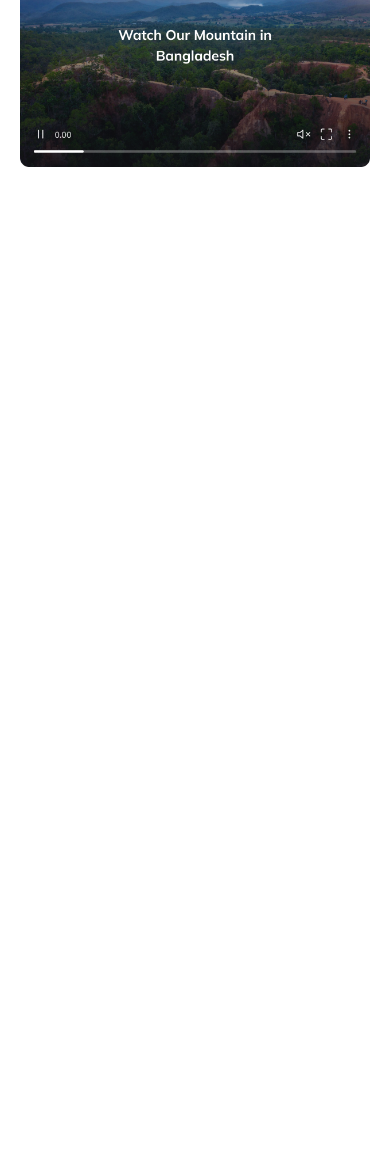
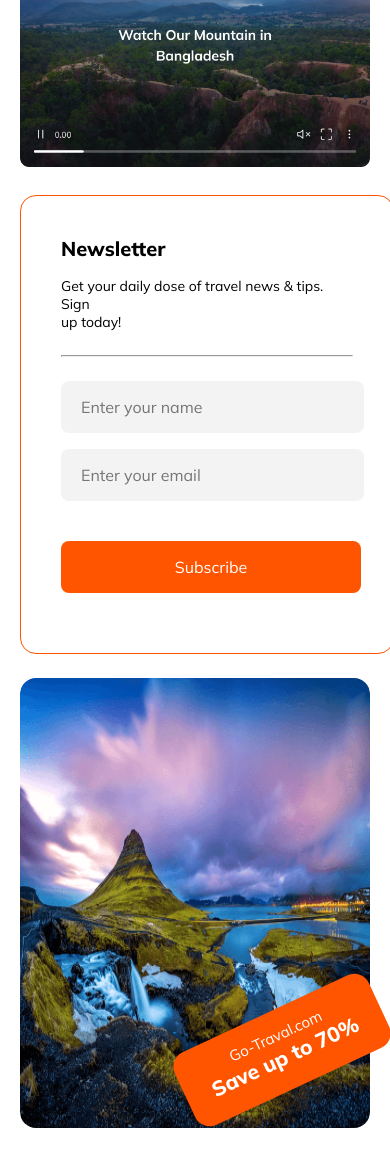
Before and after one commit to tanvirevan/Go-Travel, a plain HTML site: page index.html in a window 390 px wide. Shown: the part 6826-7982 px from the top of the page. Before the commit the page ends 7127 px from the top, so only its background shows below. Drawn offline with Linux system fonts and the light colour scheme.

Commit message:
Done News and Offer

```diff
--- a/index.html
+++ b/index.html
@@ -281,6 +281,33 @@
         </div>
       <!-- End Simple Place -->
 
+      <!--Start News And Offer -->
+        <div class="News-Offer">
+            <div class="Newsletter">
+               <h3 class="News-title">Newsletter</h3>
+               <p class="News-des">
+                  Get your daily dose of travel news & tips. Sign <br> up today!
+               </p>
+               <hr>
+               <form action="">
+                  <input type="text" placeholder="Enter your name"><br>
+                  <input type="text" name="" id="" placeholder="Enter your email"><br>
+                  <button class="Read-btn Subscribe-btn">
+                     Subscribe
+                  </button>
+               </form>
+            </div>
+
+            <div class="Offer">
+               <div class="Offer-info">
+                  <p>Go-Traval.com</p>
+                  <h3>Save up to 70%</h3>
+               </div>
+               <img src="/Resource/Images/Offer.png" alt="">
+            </div>
+        </div>
+      <!-- End News And Offer  -->
+
    </main>
 <!-- End Main -->
 
--- a/styles/travel.css
+++ b/styles/travel.css
@@ -391,7 +391,7 @@ ul li .home
    /* Other some style with popular-tours */
    .Simple-place
       {
-         margin-bottom: 130px;
+         margin-bottom: 100px;
       }
    .Simple-place-pointout li
       {
@@ -399,8 +399,98 @@ ul li .home
          font-weight: 700;
          margin-bottom: 10px;
       }
+   /* Start News and Offer */
+   .News-Offer
+      {
+         display: flex;
+         margin-bottom: 100px;
+         gap: 24px;
+      }
+   .Newsletter
+      {
+         width: 40%;
+         border: 1px solid #FF5400;
+         border-radius: 16px;
+         padding: 40px;
+      }
+   .News-title
+      {
+         font-size: 24px;
+         font-weight: 800;
+         margin-bottom: 16px;
+      }
+   .News-des
+      {
+         font-size: 16px;
+         font-weight: 400;
+         margin-bottom: 24px;
+      }
+   .Newsletter hr
+      {
+         margin-bottom: 24px;
+      }
+   .Offer
+      {
+         width: 60%;
+         border-radius: 16px;
+      }
+   .Offer img
+      {
+         width: 100%;
+         height: 450px;
+         border-radius: 16px;
+      }
+   .Newsletter input
+      {
+         margin-bottom: 16px;
+         border-radius: 8px;
+         width: 97%;
+         height: 20px;
+         background-color: #f3f3f3;
+         border: none;
 
-
+      }
+   .Newsletter input
+      {
+         font-size: 16px;
+         font-weight: 400;
+         color: #1313181f;
+         padding-left: 20px;
+         padding-top: 16px;
+         padding-bottom: 16px;
+      }
+   .Subscribe-btn
+      {
+         margin-top: 8px;
+         width: 100%;
+         height: 52px;
+         padding: 14px 148px;
+      }
+   .Offer-info
+      {
+         position: absolute;
+         background-color: #FF5400;
+         width: 324px;
+         height: 120px;
+         border-radius: 16px;
+         text-align: center;
+         margin-top: 270px;
+         margin-left: 555px;
+         transform: rotate(-25deg);
+      }
+   .Offer-info p
+      {
+         margin-top: 23px;
+         font-size: 24px;
+         font-weight: 400;
+         color: #FFFFFF;
+      }
+   .Offer-info h3
+      {
+         font-size: 32px;
+         font-weight: 800;
+         color: #FFFFFF;
+      }
 /* Responsive for mobile */
 @media screen and (max-width: 600px)
    {
@@ -572,5 +662,57 @@ ul li .home
             padding: 8px 20px;
          }
       /* Start Simple place */
+         /* All Style with populer-tours */
+         .Simple-place
+            {
+               margin-bottom: 24px;
+            }
+      /* End Simple place */
+
+      /* Start News and Offer */
+      .News-Offer
+         {
+            flex-direction: column;
+            margin-bottom: 24px;
+         }
+      .Newsletter
+         {
+            width: 292px;
+         }
+      .News-title
+         {
+            font-size: 20px;
+         }
+      .News-des
+         {
+            font-size: 14px;
+         }
+      .Subscribe-btn
+         {
+            padding: 14px 96px;
+            width: 300px;
+         }
+      .Offer
+         {
+            width: 100%;
+         }
+      .Offer-info
+         {
+            width: 214px;
+            height: 80px;
+            margin-top: 332px;
+            margin-left: 155px;
+            transform: rotate(-25deg);
+         }
+      .Offer-info p
+         {
+            font-size: 15px;
+            margin-top: 15px;
+         }
+      .Offer-info h3
+         {
+            font-size: 21px;
+         }
+
 
    }
```
Also changed, not shown: Resource/Images/Offer.png (renamed from Resource/Images/Newsletter.png).
